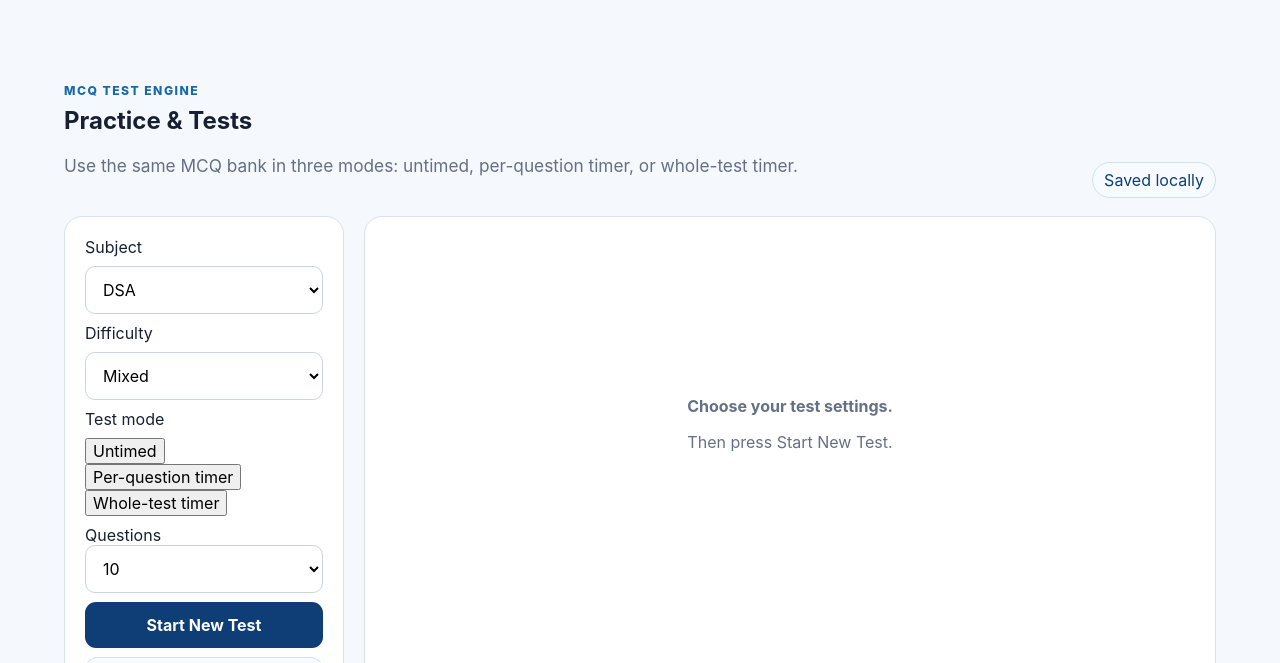
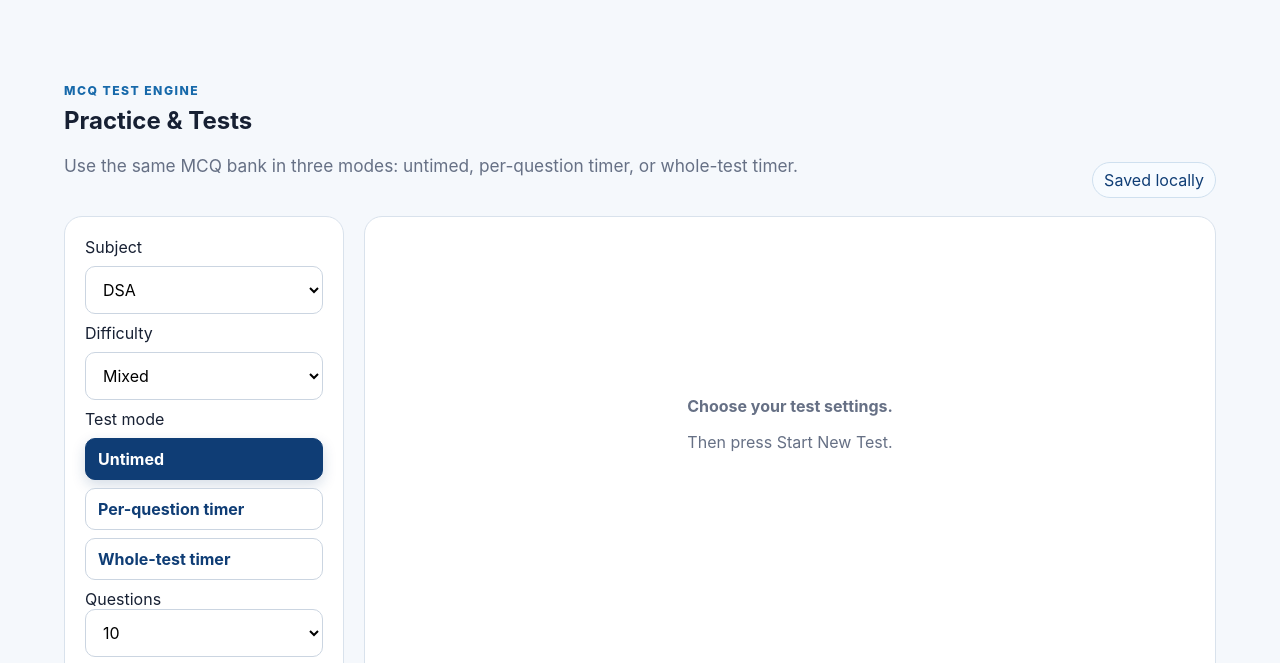
Before and after one commit to Varanasi-Software-Junction/ghs, a plain HTML site: page examforge/index.html in a window 1280 px wide. Both pictures are taken after a click on the link "Start MCQ Test". Shown: the part 78-741 px from the top of the page. Drawn offline with Linux system fonts and the light colour scheme.

Commit message:
Style all visible test mode buttons

```diff
--- a/examforge/test.css
+++ b/examforge/test.css
@@ -1,4 +1,11 @@
+
 /* ExamForge MCQ test engine and local activity additions */
+
+.test-mode-buttons{display:grid;grid-template-columns:1fr;gap:8px}
+.test-mode-btn{width:100%;border:1px solid #cbd5e1;border-radius:10px;padding:10px 12px;background:#fff;color:var(--navy);font-weight:750;text-align:left;cursor:pointer}
+.test-mode-btn:hover{background:#f6fbff;border-color:#9fc5e8}
+.test-mode-btn.active{background:var(--navy);color:#fff;border-color:var(--navy);box-shadow:0 5px 14px rgba(15,61,117,.18)}
+
 .practice-side input{
   width:100%;border:1px solid #cbd5e1;border-radius:10px;padding:10px 12px;background:#fff;margin-top:6px
 }
```
